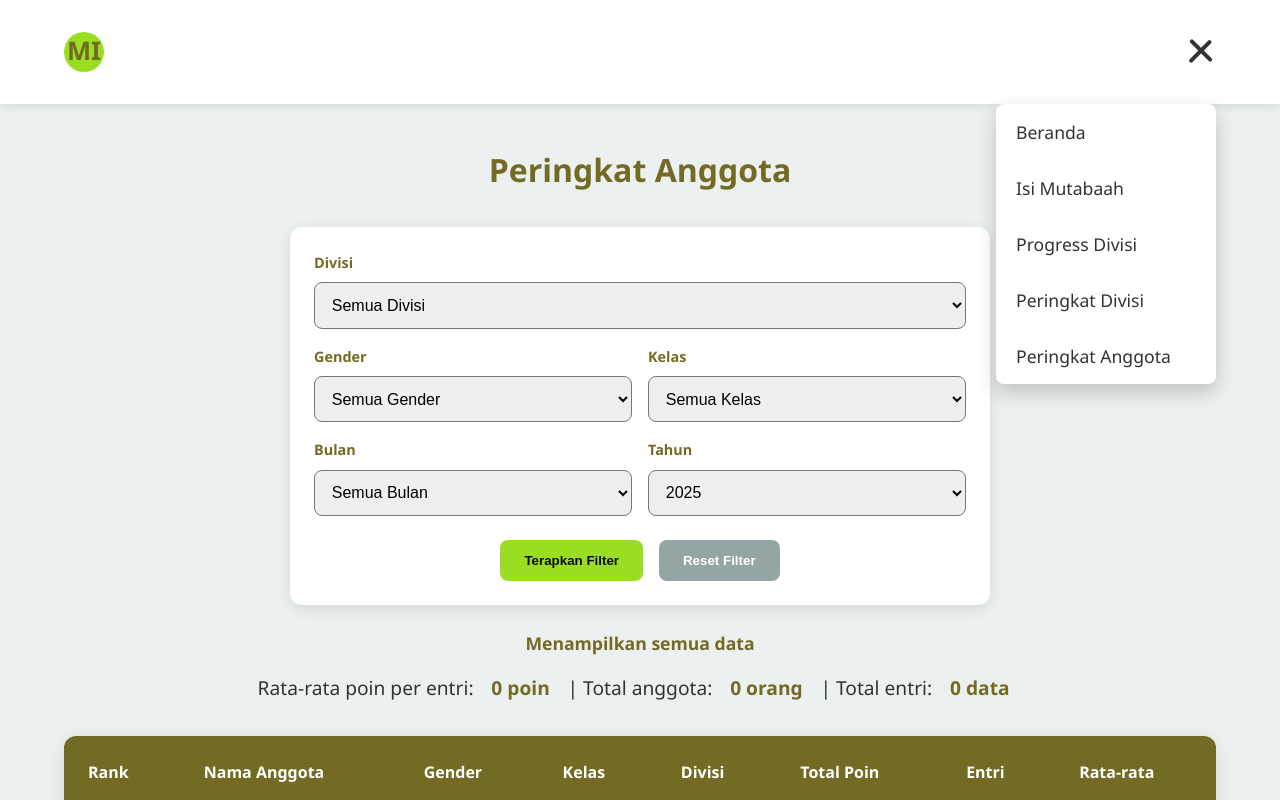
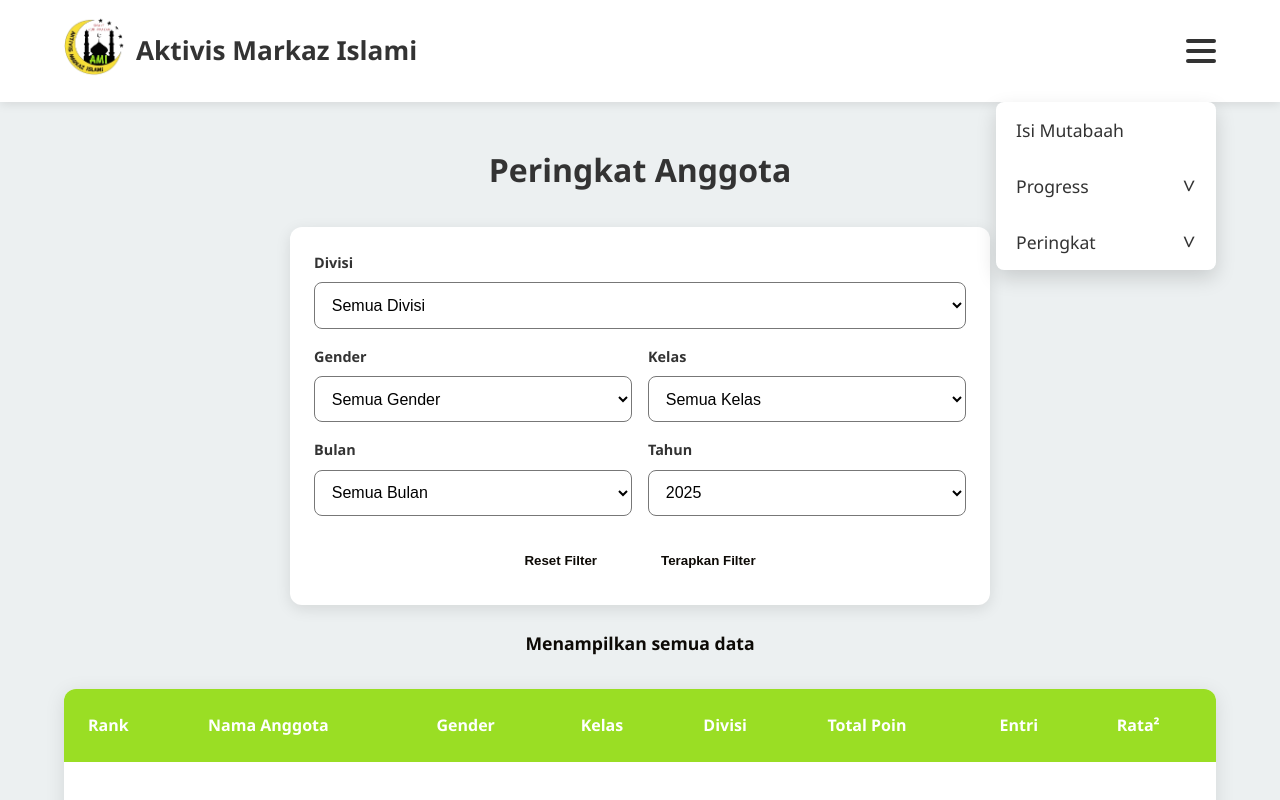
Before and after one commit to amismaitnh/mutabaah, a plain HTML site: page peringkat-anggota.html in a window 1280 px wide. Both pictures are taken after a click on the element 1201 px from the left and 51 px from the top of the page. Shown: the top 800 px of the page. Drawn offline with Linux system fonts and the light colour scheme.

Commit message:
Update peringkat-anggota.html

```diff
--- a/peringkat-anggota.html
+++ b/peringkat-anggota.html
@@ -1,9 +1,10 @@
+
 <!DOCTYPE html>
 <html lang="id">
 <head>
     <meta charset="UTF-8">
     <meta name="viewport" content="width=device-width, initial-scale=1.0">
-    <title>Peringkat Anggota - Markaz Islami</title>
+    <title>Peringkat Anggota - AMI</title>
     <style>
         :root {
             --primary: #736b23;
@@ -16,27 +17,66 @@
         }
         * { margin: 0; padding: 0; box-sizing: border-box; }
         body { font-family: 'Segoe UI', Arial, sans-serif; background-color: var(--light); color: var(--text); line-height: 1.6; }
-        header { background-color: white; color: white; padding: 1rem 5%; display: flex; justify-content: space-between; align-items: center; position: fixed; top: 0; left: 0; width: 100%; z-index: 1000; box-shadow: 0 2px 10px rgba(0,0,0,0.1); }
+        header { background-color: white; color: var(--text); padding: 1rem 5%; display: flex; justify-content: space-between; align-items: center; position: fixed; top: 0; left: 0; width: 100%; z-index: 1000; box-shadow: 0 2px 10px rgba(0,0,0,0.1); }
         .logo { display: flex; align-items: center; font-size: 1.4rem; font-weight: bold; gap: 12px; }
-        .logo-icon { width: 40px; height: 40px; background-color: var(--secondary); border-radius: 50%; display: flex; align-items: center; justify-content: center; font-size: 1.6rem; color: var(--primary); font-weight: bold; }
-        .menu-btn { display: flex; flex-direction: column; cursor: pointer; gap: 6px; }
-        .menu-btn span { width: 30px; height: 4px; background-color: var(--text); border-radius: 2px; transition: all 0.3s ease; }
-        .menu-btn.active span:nth-child(1) { transform: rotate(45deg) translate(6px, 6px); }
-        .menu-btn.active span:nth-child(2) { opacity: 0; }
-        .menu-btn.active span:nth-child(3) { transform: rotate(-45deg) translate(7px, -8px); }
-        .dropdown { position: absolute; top: 100%; right: 5%; background-color: white; min-width: 220px; border-radius: 8px; overflow: hidden; box-shadow: 0 8px 20px rgba(0,0,0,0.2); opacity: 0; visibility: hidden; transform: translateY(-10px); transition: all 0.3s ease; }
-        .dropdown.active { opacity: 1; visibility: visible; transform: translateY(0); }
-        .dropdown a { display: block; padding: 14px 20px; color: var(--text); text-decoration: none; font-size: 1.1rem; transition: background 0.3s ease; }
-        .dropdown a:hover { background-color: var(--light); }
+        .logo-icon { width: 60px; height: 60px; border-radius: 50%; object-fit: contain; }
+        .menu-btn {
+            display: flex;
+            flex-direction: column;
+            cursor: none;
+            gap: 6px;
+        }
+        .menu-btn span {
+            width: 30px;
+            height: 4px;
+            background-color: var(--text);
+            border-radius: 2px;
+            transition: background-color 0.2s ease;
+        }
+
+        .dropdown {
+            position: absolute;
+            top: 100%;
+            right: 5%;
+            background-color: white;
+            min-width: 220px;
+            border-radius: 8px;
+            overflow: hidden;
+            box-shadow: 0 8px 20px rgba(0,0,0,0.15);
+            opacity: 0;
+            visibility: hidden;
+            transform: scale(0.95) translateY(-8px);
+            transform-origin: top right;
+            transition: none;
+        }
+
+        .dropdown.active {
+            opacity: 1;
+            visibility: visible;
+            transform: scale(1) translateY(0);
+            transition: opacity 0.18s ease-out,
+                        transform 0.18s ease-out;
+        }
+
+        .dropdown a {
+            display: block;
+            padding: 14px 20px;
+            color: var(--text);
+            text-decoration: none;
+            font-size: 1.1rem;
+            transition: background 0.2s ease;
+        }
+        .dropdown a:active {
+             background-color: var(--light);
+        }
         main { margin-top: 80px; padding: 2rem 5%; }
         .container { max-width: 1200px; margin: 0 auto; }
-        h1 { color: var(--primary); text-align: center; margin: 2rem 0; }
+        h1 { font-size: 2rem; color: var(--text); text-align: center; margin: 2rem 0; }
         table { width: 100%; border-collapse: collapse; background: white; border-radius: 12px; overflow: hidden; box-shadow: 0 4px 20px rgba(0,0,0,0.1); margin: 2rem 0; }
-        th { background: var(--primary); color: white; padding: 1.5rem; text-align: left; }
+        th { background: var(--secondary); color: white; padding: 1.5rem; text-align: left; }
         td { padding: 1.5rem; border-bottom: 1px solid var(--text-light); }
-        tr:hover { background: var(--light); }
         .no-data { text-align: center; padding: 3rem; color: var(--text-light); font-style: italic; }
-        .reset-btn { display: block; margin: 3rem auto; padding: 1rem 2rem; background: #e74c3c; color: white; border: none; border-radius: 50px; cursor: pointer; }
+        .reset-btn { display: block; margin: 3rem auto; padding: 1rem 2rem; background: #e74c3c; color: white; border: none; border-radius: 50px; cursor: noje; }
         .filter-container {
             background: white;
             padding: 1.5rem;
@@ -65,7 +105,7 @@
         }
         .filter-label {
             font-weight: bold;
-            color: var(--primary);
+            color: var(--text);
             margin-bottom: 0.5rem;
             font-size: 0.9rem;
         }
@@ -74,72 +114,128 @@
             border: 1px solid var(--text-light);
             border-radius: 8px;
             font-size: 1rem;
+            background: transparent;
         }
         .filter-btn {
-            background: var(--secondary);
+            background: transparent;
             color: var(--dark);
             padding: 0.8rem 1.5rem;
             border: none;
             border-radius: 8px;
-            cursor: pointer;
+            cursor: none;
             font-weight: bold;
             transition: 0.3s;
         }
-        .filter-btn:hover { background: var(--accent); }
         .filter-reset {
-            background: #95a5a6;
-            color: white;
+            background: transparent;
+            color: var(--dark);
             padding: 0.8rem 1.5rem;
             border: none;
             border-radius: 8px;
-            cursor: pointer;
+            cursor: none;
             font-weight: bold;
             transition: 0.3s;
         }
-        .filter-reset:hover { background: #7f8c8d; }
         .filter-info {
             text-align: center;
-            color: var(--primary);
+            color: var(--dark);
             font-weight: bold;
             margin: 1rem 0;
             font-size: 1.1rem;
-        }
-        .avg-points {
-            font-size: 1.2rem;
-            text-align: center;
-            margin: 1rem 0 2rem;
-            color: var(--text);
-        }
-        .avg-points span {
-            font-weight: bold;
-            color: var(--primary);
-            background: var(--light);
-            padding: 0.3rem 0.8rem;
-            border-radius: 20px;
+            line-height: 1.6;
         }
         @media (max-width: 768px) {
             th, td { padding: 1rem; font-size: 0.9rem; }
             .filter-row { flex-direction: column; }
             .filter-group { width: 100%; min-width: unset; }
         }
+        .dropdown .menu-parent {
+    display: block;
+    padding: 14px 20px;
+    color: var(--text);
+    text-decoration: none;
+    font-size: 1.1rem;
+    transition: background 0.2s ease;
+    position: relative;
+    cursor: none;
+}
+
+.dropdown .menu-parent:active {
+    background-color: var(--light);
+}
+
+.dropdown .arrow {
+    position: absolute;
+    right: 20px;
+    top: 50%;
+    transform: translateY(-50%) rotate(90deg);
+    font-size: 1.4rem;
+    transition: transform 0.2s ease;
+}
+
+.dropdown .menu-parent.active .arrow {
+    transform: translateY(-50%) rotate(270deg);
+}
+
+.dropdown .submenu {
+    max-height: 0;
+    overflow: hidden;
+    transition: max-height 0.2s ease-out;
+}
+
+.dropdown .submenu.active {
+    max-height: 400px; /* cukup untuk 2-3 item */
+}
+
+.dropdown .submenu a {
+    padding: 12px 40px;
+    font-size: 1rem;
+    display: block;
+    color: var(--text);
+    text-decoration: none;
+    transition: background 0.2s ease;
+}
+
+.dropdown .submenu a:active {
+    background-color: var(--light);
+}
+
+/* Perbaikan usability: ubah cursor menjadi pointer agar jelas bisa diklik */
+.dropdown a,
+.menu-btn,
+.menu-parent {
+    cursor: none !important;
+}
     </style>
 </head>
 <body>
     <header>
         <div class="logo">
-            <div class="logo-icon">MI</div>
-            <div>Mutabaah Aktivis<br><span style="font-size: 0.9rem; opacity: 0.9;">Markaz Islami</span></div>
+            <a href="index.html"><img src="logo.png" alt="Logo Markaz Islami" class="logo-icon"></a>
+            <h3>Aktivis Markaz Islami</h3>
         </div>
         <div class="menu-btn" id="menuBtn">
             <span></span><span></span><span></span>
         </div>
         <nav class="dropdown" id="dropdown">
-            <a href="index.html">Beranda</a>
-            <a href="isi-mutabaah.html">Isi Mutabaah</a>
-            <a href="progress-divisi.html">Progress Divisi</a>
-            <a href="peringkat-divisi.html">Peringkat Divisi</a> <!-- TAMBAHKAN INI -->
-            <a href="peringkat-anggota.html">Peringkat Anggota</a>
-        </nav>
+    <a href="isi-mutabaah.html">Isi Mutabaah</a>
+
+    <div class="menu-parent" id="progressToggle">
+        Progress <span class="arrow">&gt;</span>
+    </div>
+    <div class="submenu" id="progressSubmenu">
+        <a href="progress-pengurus.html">Pengurus</a>
+        <a href="progress-divisi.html">Divisi</a>
+    </div>
+
+    <div class="menu-parent" id="peringkatToggle">
+        Peringkat <span class="arrow">&gt;</span>
+    </div>
+    <div class="submenu" id="peringkatSubmenu">
+        <a href="peringkat-anggota.html">Anggota</a>
+        <a href="peringkat-divisi.html">Divisi</a>
+    </div>
+</nav>
     </header>
 
     <main>
@@ -155,7 +251,7 @@
                         <select id="filterDivisi" class="filter-select">
                             <option value="">Semua Divisi</option>
                             <option>PHT</option>
-                            <option>staff inti</option>
+                            <option>Staff Inti</option>
                             <option>PSDM</option>
                             <option>SYIDAK</option>
                             <option>DKMA</option>
@@ -219,16 +315,13 @@
 
                 <!-- Baris 4: Button -->
                 <div class="filter-row">
+                    <button class="filter-reset" onclick="resetFilters()">Reset Filter</button>
                     <button class="filter-btn" onclick="applyFilters()">Terapkan Filter</button>
-                    <button class="filter-reset" onclick="resetFilters()">Reset Filter</button>
                 </div>
             </div>
 
             <!-- Info Filter Aktif -->
             <div id="filterInfo" class="filter-info"></div>
-
-            <!-- Rata-rata Poin -->
-            <div id="avgPointsInfo" class="avg-points"></div>
 
             <!-- Ranking Table -->
             <table>
@@ -241,15 +334,13 @@
                         <th>Divisi</th>
                         <th>Total Poin</th>
                         <th>Entri</th>
-                        <th>Rata-rata</th>
+                        <th>Rata²</th>
                     </tr>
                 </thead>
                 <tbody id="rankingBody">
                     <tr><td colspan="8" class="no-data">Belum ada data mutabaah. Isi mutabaah terlebih dahulu.</td></tr>
                 </tbody>
             </table>
-
-            <!-- <button class="reset-btn" onclick="if(confirm('Reset semua data mutabaah?')) { localStorage.removeItem('mutabaahData'); location.reload(); }">Reset Semua Data (Testing)</button> -->
         </div>
     </main>
 
@@ -343,10 +434,10 @@
             if (currentFilters.tahun) filters.push(`Tahun: ${currentFilters.tahun}`);
 
             if (filters.length > 0) {
-                infoDiv.textContent = `Filter Aktif: ${filters.join(' | ')}`;
+                infoDiv.innerHTML = `Filter Aktif:<br>${filters.join(' | ')}`;
                 infoDiv.style.display = 'block';
             } else {
-                infoDiv.textContent = 'Menampilkan semua data';
+                infoDiv.innerHTML = 'Menampilkan semua data';
                 infoDiv.style.display = 'block';
             }
         }
@@ -370,7 +461,7 @@
                 memberStats[entry.nama].entries += 1;
             });
 
-            // Konversi ke array dan sort
+            // Konversi ke array dan sort berdasarkan total poin
             const ranked = Object.keys(memberStats).map(nama => ({
                 nama,
                 divisi: memberStats[nama].divisi,
@@ -382,17 +473,6 @@
             }));
 
             ranked.sort((a, b) => b.total - a.total);
-
-            // Update rata-rata poin
-            const totalPoints = ranked.reduce((sum, member) => sum + member.total, 0);
-            const totalEntries = ranked.reduce((sum, member) => sum + member.entries, 0);
-            const avgPoints = totalEntries > 0 ? Math.round(totalPoints / totalEntries) : 0;
-
-            document.getElementById('avgPointsInfo').innerHTML = `
-                Rata-rata poin per entri: <span>${avgPoints} poin</span> |
-                Total anggota: <span>${ranked.length} orang</span> |
-                Total entri: <span>${totalEntries} data</span>
-            `;
 
             // Update tabel
             const tbody = document.getElementById('rankingBody');
@@ -422,6 +502,45 @@
         // Initialize
         updateFilterInfo();
         renderRanking();
+        // Toggle submenu
+const progressToggle = document.getElementById('progressToggle');
+const progressSubmenu = document.getElementById('progressSubmenu');
+const peringkatToggle = document.getElementById('peringkatToggle');
+const peringkatSubmenu = document.getElementById('peringkatSubmenu');
+
+progressToggle.addEventListener('click', (e) => {
+    e.stopPropagation();
+    progressSubmenu.classList.toggle('active');
+    progressToggle.classList.toggle('active');
+
+    // Tutup submenu lain agar tidak bertumpuk
+    peringkatSubmenu.classList.remove('active');
+    peringkatToggle.classList.remove('active');
+});
+
+peringkatToggle.addEventListener('click', (e) => {
+    e.stopPropagation();
+    peringkatSubmenu.classList.toggle('active');
+    peringkatToggle.classList.toggle('active');
+
+    // Tutup submenu lain
+    progressSubmenu.classList.remove('active');
+    progressToggle.classList.remove('active');
+});
+
+// Modifikasi event click luar agar menutup submenu juga
+document.addEventListener('click', (e) => {
+    if (!menuBtn.contains(e.target) && !dropdown.contains(e.target)) {
+        menuBtn.classList.remove('active');
+        dropdown.classList.remove('active');
+
+        // Tutup semua submenu saat menu utama ditutup
+        progressSubmenu.classList.remove('active');
+        peringkatSubmenu.classList.remove('active');
+        progressToggle.classList.remove('active');
+        peringkatToggle.classList.remove('active');
+    }
+});
     </script>
 </body>
 </html>
```
